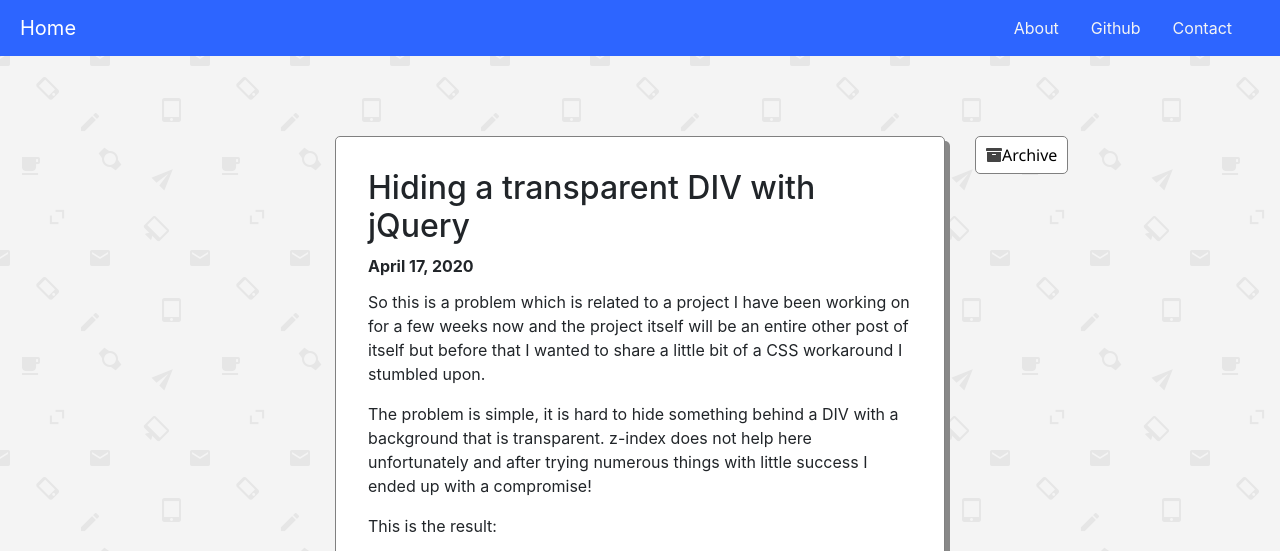
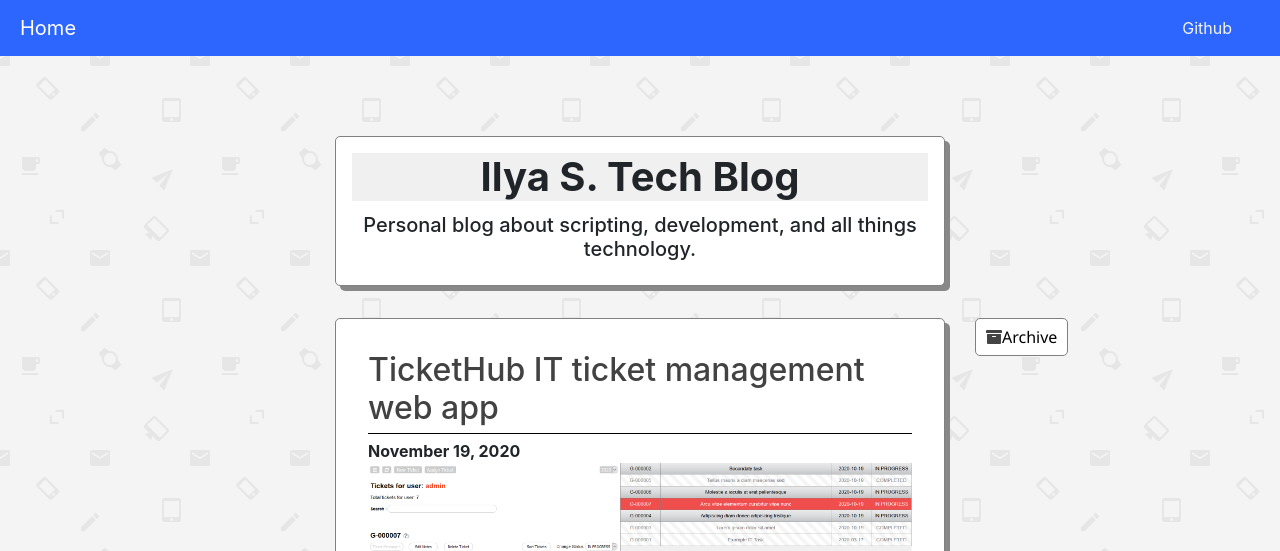
Before and after one commit to JungleM0nkey/pymd-blog, a Flask app: page / in a window 1280 px wide. Shown: the top 551 px of the page. Run offline with Flask 2, Linux system fonts and the light colour scheme; some libraries are stand-ins or nearby versions.

Commit message:
Updated css for header

```diff
--- /dev/null
+++ b/app/posts/TickedHub IT ticket management web app.md
@@ -0,0 +1,32 @@
+---
+layout: post
+title: TicketHub IT ticket management web app
+published-on: November 19, 2020
+---
+
+![](./static/images/md-images/tickethub.png)
+
+Key Features:
+
+1. User Creation and Management
+
+2. Ability to link users with O365
+
+3. Ticket sorting by date, completion status or a custom user made sort
+
+4. Ticket editing, deletion and assignment to other users
+
+#
+This was a side project of mine that stemed from a simple idea of keeping IT tasks organized. It was also the project that got me into Flask as well as JS (specifically jQuery).
+#
+The code is not perfect, and there is a ton of stuff I would do differently now with a few other web apps under my belt, like add bootstrap support, replace global variables with session variables etc.
+
+I think the sorting of the tickets in the front end was the most tedious part of this, bubble sorting is rough! I also want to give an honorable mention to sortable, the JS library is fantastic!
+[Sortable Project](https://github.com/SortableJS/sortablejs)
+
+The original version of this app contains a couple more features like email inbox scraping aswell as .xlsx document parsing but I have not had time to look through them and intgrate them into this open source version.
+
+
+
+If you want to learn more about tickethub, You can find the project here:
+[Github link](https://github.com/JungleM0nkey/tickethub)
--- a/app/static/css/index.css
+++ b/app/static/css/index.css
@@ -2,6 +2,10 @@ h1{
     margin-bottom:0.3em;
     font-weight:bolder;
 
+}
+
+.header-title h1{
+    background-color:rgb(240, 240, 240);
 }
 
 .post{
@@ -17,6 +21,13 @@ h1{
 h4{
     padding:0px;
     margin:0px;
+}
+
+h2{
+    border-bottom:1px solid black;
+    padding-bottom:5px;
+    margin-bottom:5px;
+    color:rgb(66, 66, 66);
 }
 
 #archive-button-element{
@@ -80,3 +91,16 @@ h4{
     padding:3px;
     border-radius:2px;
 }
+
+.header-title{
+    border:1px solid rgb(128, 128, 128);
+    border-radius:5px 5px 5px 5px;
+    padding: 1em;
+    margin-bottom:2em;
+    background-color: white;
+    box-shadow: 5px 5px #888888;
+}
+
+.header-title {
+    text-align: center;
+}
--- a/app/templates/base.html
+++ b/app/templates/base.html
@@ -19,15 +19,15 @@
             </button>
             <div class="collapse navbar-collapse " id="navbarSupportedContent">
                 <ul class="navbar-nav mr-4">
-                    <li class="nav-item">
+                  <!--  <li class="nav-item">
                         <a class="nav-link" data-value="about" href="#">About</a>
-                    </li>
+                    </li>  -->
                     <li class="nav-item">
                         <a class="nav-link " data-value="github" href="https://github.com/JungleM0nkey">Github</a>
                     </li>
-                    <li class="nav-item">
+                 <!--   <li class="nav-item">
                         <a class="nav-link " data-value="contact" href="#">Contact</a>
-                    </li>
+                    </li>-->
                 </ul>
             </div>
         </nav>
--- a/app/templates/index.html
+++ b/app/templates/index.html
@@ -2,6 +2,16 @@
 
 {% block content %}
         <!--<h1>Blog Posts</h1>-->
+        <div class="row">
+            <div class="col-xl-3"></div>
+            <div class="col-xl-6">
+                <div class="header-title">
+                    <h1>Ilya S. Tech Blog</h1>
+                    <h5>Personal blog about scripting, development, and all things technology.</h5>
+                </div>
+            </div>
+            <div class="col-xl-3"></div>
+        </div>
         <div class="row">
             <!--left column-->
             <div class="col-xl-3 col-lg-0 order-3 order-sm-3 order-md-3  order-xl-1">
```
Also changed, not shown: app/static/css/base.css (line endings or trailing spaces), app/static/images/md-images/tickethub.png (added).
